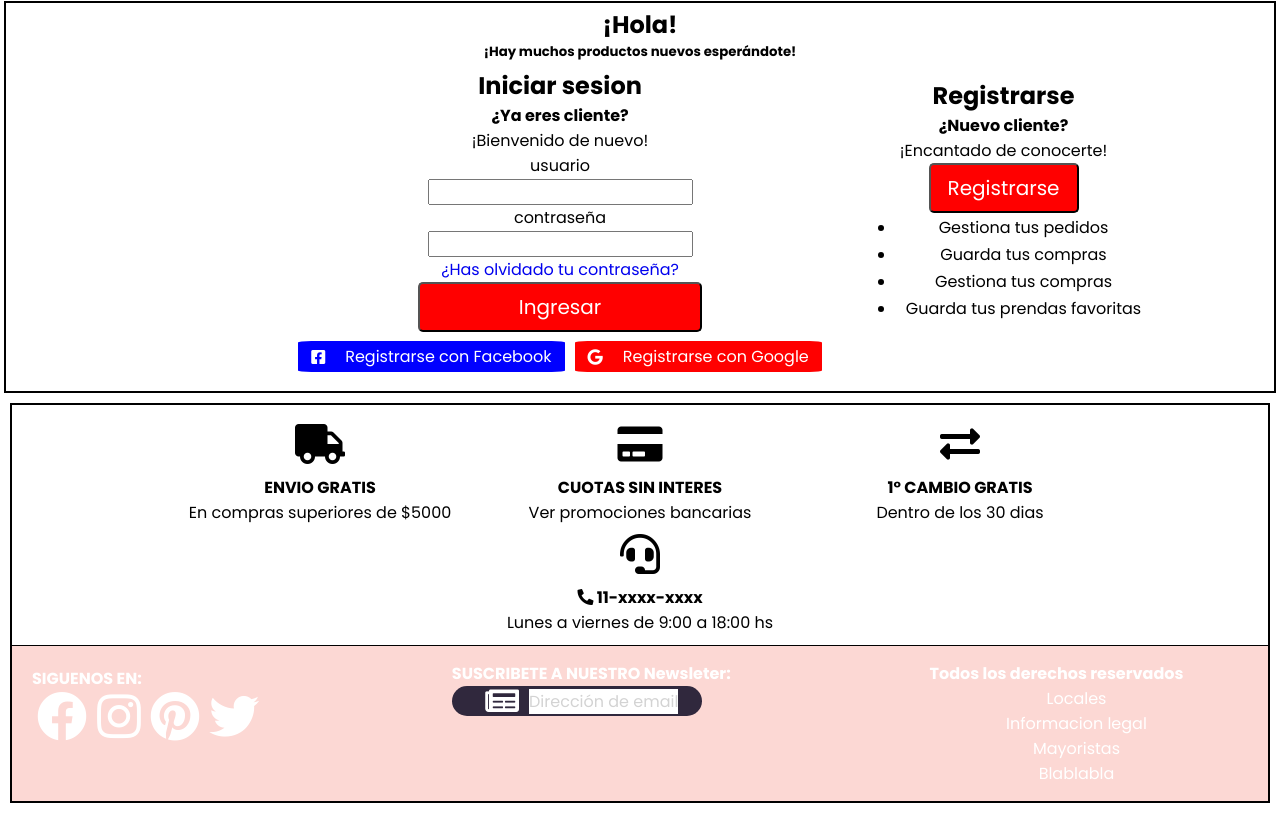
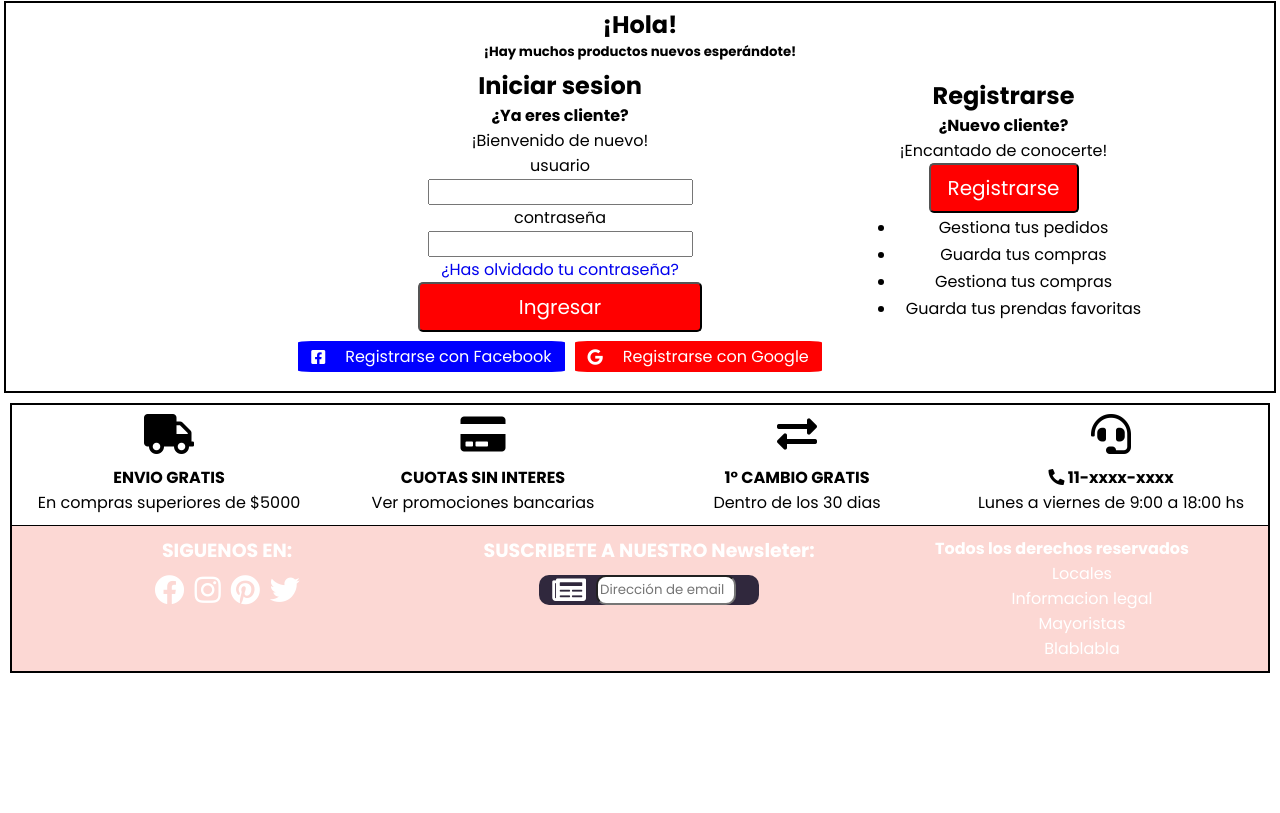
Before and after one commit to lean9ema/G12_LSKV_FC_, a website: page views/login.html in a window 1280 px wide. Shown: the part 61-874 px from the top of the page. After the commit the page ends 800 px from the top, so only its background shows below. Drawn offline with Linux system fonts and the light colour scheme; a web font is replaced by a local one.

Commit message:
Kenet - algunos cambios

```diff
--- a/public/css/styles.css
+++ b/public/css/styles.css
@@ -95,22 +95,18 @@ footer{
 .footer-Top{
     display: flex;
     flex-wrap: wrap;
-    margin: 10px;
     justify-content: center;
-    min-width: 250px;
-
+    margin-bottom: 10px;
 }
 
 .footer-Top .description{
     display: flex;
-    flex-wrap: wrap;
     flex-direction: column;
     margin: 0 10px;
-    align-items: left;
-    width: 100%;
     align-items: center;
-    justify-content: center;
 }
+
+.footer-Top article.description p,
 .footer-Top .description h4{
     text-align: center;
 }
@@ -125,66 +121,79 @@ footer{
 
 .footer-Buttom{
     display: flex;
-    flex-flow: column;
-    align-items: center;
-    justify-content: center;
-    min-width: 200px;
     border-top: 1px solid black;
     background-color: #FCD8D4;
-    color: white
-
+    color: white;
+    flex-direction: column;
 }
 
-.footer-Buttom article{
-    width: 58%;
+.footer-Buttom article.newsletter h4,
+.footer-Buttom article.red div.icon,
+.footer-Buttom article.red h4 {
+    display: flex;
+    justify-content: center;
+    font-size: 19px;
+}
+
+.footer-Buttom article.red div.icon {
+    padding: 10px 0px;
+    display: flex;
+    flex-wrap: wrap;
+}
+.footer-Buttom article.red div.icon i {
+    font-size: 30px;
+    margin: 0 5px;
 }
 
 .footer-Buttom .red{
     margin: 10px;
+}
+
+.footer-Buttom article.newsletter {
+    display: flex;
+    flex-direction: column;
+    justify-content: center;
     padding: 10px;
 }
 
-.footer-Buttom .red .icon{
-    display: flex;
-    flex-wrap: wrap;
+.footer-Buttom article.newsletter h4 {
+    text-align: center;
+    font-size: 19px;
 }
 
-.footer-Buttom .red .icon i{
-    margin: 0 5px;
-    font-size: 50px;
-}
-
-.footer-Buttom .newsletter{
-    margin: 0 20px;
-    padding: 15px;
-    margin: 0 15px;
-}
 
 .footer-Buttom .newsletter .box{
     display: flex;
-    flex-wrap: wrap;
-    justify-content: center;
-    align-items: center;
+    align-self: center;
+    flex-direction: row;
     background-color: rgb(48, 40, 61);
     border-radius: 10px;
-    width: 211px;
+    width: 220px;
+    justify-content: space-around;
+    margin-top: 10px;
 }
 
-.footer-Buttom .newsletter .box i{
+.footer-Buttom .newsletter div.box i{
+    display: flex;
     font-size: 30px;
     margin: 0 10px;
     color: #fff;
 }
 
-.footer-Buttom .newsletter .box .input{
+.footer-Buttom .newsletter div.box input{
+    display: flex;
     background-color: #fff;
     color: lightgray;
+    border-radius: 10px;
+    margin: 0 10px;
+    width: 140px;
 }
 
 .footer-Buttom .info{
-    margin: 0 20px;
-    padding: 15px;
-    margin: 0 15px;
+    padding: 10px 5px;
+}
+.footer-Buttom .info div ul li,
+.footer-Buttom .info h4 {
     text-align: center;
 }
 
@@ -809,15 +818,13 @@ main article.pago div img{
 }
 
 @media (min-width:380px){
-    .footer-Top .description{
-        width: 45%;
-        min-width: 300px;
+
+    .footer-Top .description {
+        width: 35%;
     }
-
 
     .footer-Buttom {
         min-width: 30%;
-
     }
 
     .footer-Buttom{
@@ -826,7 +833,7 @@ main article.pago div img{
 
 
     .footer-Buttom .newsletter .box{
-        width: 40%;
+        width: 220px;
     }
 
     /*REGISTER*/
@@ -939,12 +946,13 @@ main article.pago div img{
         font-size: 12px;
     }
 
-
-
+    /* Footer */
+    .footer-Top {
+        flex-wrap: nowrap;
+    }
     .footer-Top .description{
-        width: 20%;
-    }
-
+        width: 25%;
+     }
 
     .holis{
         text-align: center;
@@ -955,28 +963,21 @@ main article.pago div img{
         justify-content: space-between;
     }
 
-    .footer-Buttom article{
-        width: 45%
-    }
-
-    footer .footer-Buttom .newsletter .box {
-    display: flex;
-    flex-wrap: wrap;
-    justify-content: center;
-    align-items: center;
-    background-color: rgb(48, 40, 61);
-    border-radius: 30px;
-    width: 250px;
-    }
     .footer-Buttom {
-        flex-wrap: nowrap;
         display: flex;
         flex-direction: row;
         align-content: center;
         justify-content: center;
         align-items: flex-start;
+    }
 
+    .footer-Buttom article{
+        display: flex;
+        width: 40%;
+        flex-direction: column;
+        justify-content: center;
     }
+
 
     /*Login*/
     main section .cuerpo {
--- a/views/login.html
+++ b/views/login.html
@@ -156,6 +156,7 @@
                 <p>En compras superiores de $5000</p>
             </div>
         </article>
+
         <article class="description">
             <div class="icon-des"><i class="fas fa-credit-card"></i></div>
             <div>
@@ -163,6 +164,7 @@
                 <p>Ver promociones bancarias</p>
             </div>
         </article>
+
         <article class="description">
             <div class="icon-des"><i class="fas fa-exchange-alt"></i></div>
             <div>
@@ -170,6 +172,7 @@
                 <p>Dentro de los 30 dias</p>
             </div>
         </article>
+
         <article class="description">
             <div class="icon-des"><i class="fas fa-headset"></i></div>
             <div>
@@ -179,7 +182,9 @@
         </article>
 
     </section>
+
     <section class="footer-Buttom">
+
         <article class="red">
             <h4>SIGUENOS EN:</h4>
             <div class="icon">
@@ -189,13 +194,16 @@
                 <i class="fab fa-twitter"></i>
             </div>
         </article>
+
         <article class="newsletter">
             <h4>SUSCRIBETE A NUESTRO Newsleter:</h4>
             <div class="box">
-                    <i class="fas fa-newspaper"></i>
-                    <div class="input">Dirección de email</div>
+                <i class="fas fa-newspaper">
+                    <input type="email" placeholder="Dirección de email">
+                </i>
             </div>
         </article>
+
         <article class="info">
             <h4>Todos los derechos reservados</h4>
             <div>
```
Also changed, not shown: views/index.html (+3 -2 lines), views/productCart2.html (+10 -2 lines), views/productCart3.html (+3 -2 lines), views/productCart4.html (+3 -2 lines), views/productDetail.html (+3 -2 lines). Lines whose indentation alone changed are shown as unchanged.
